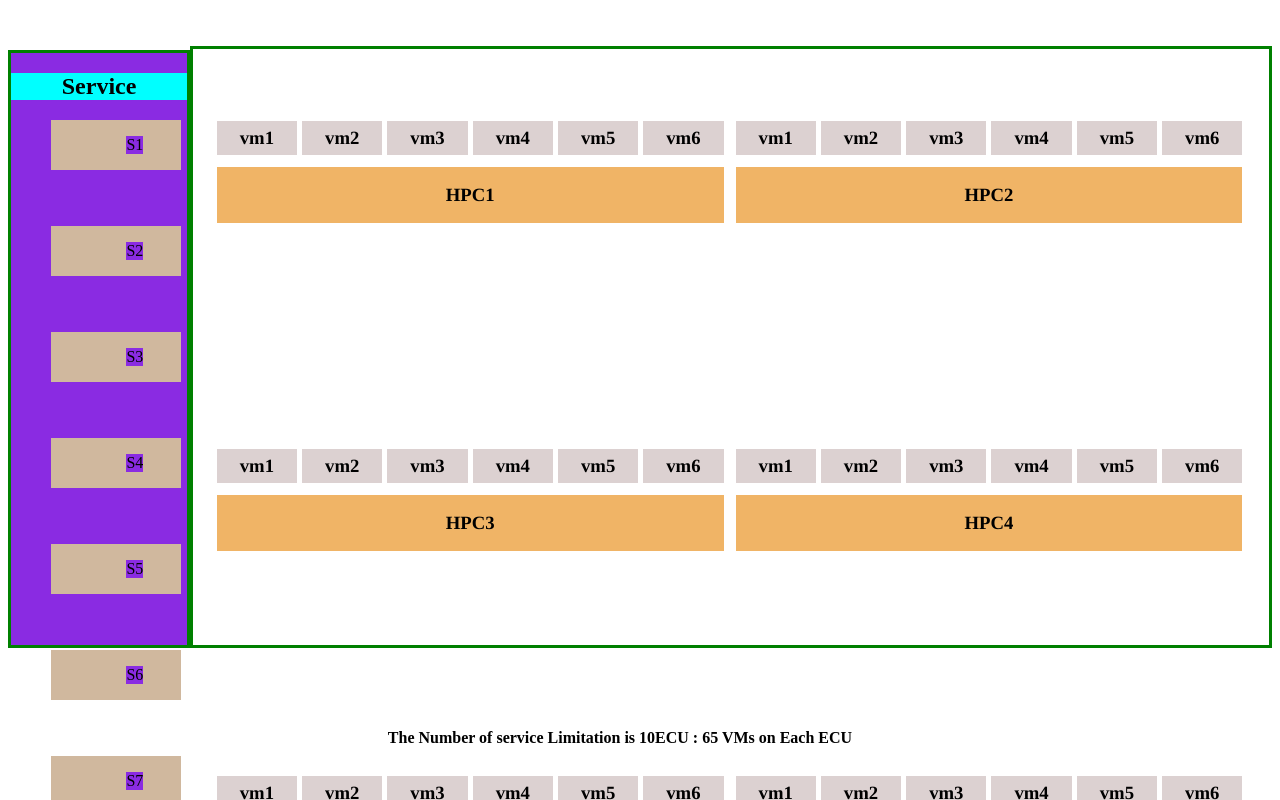
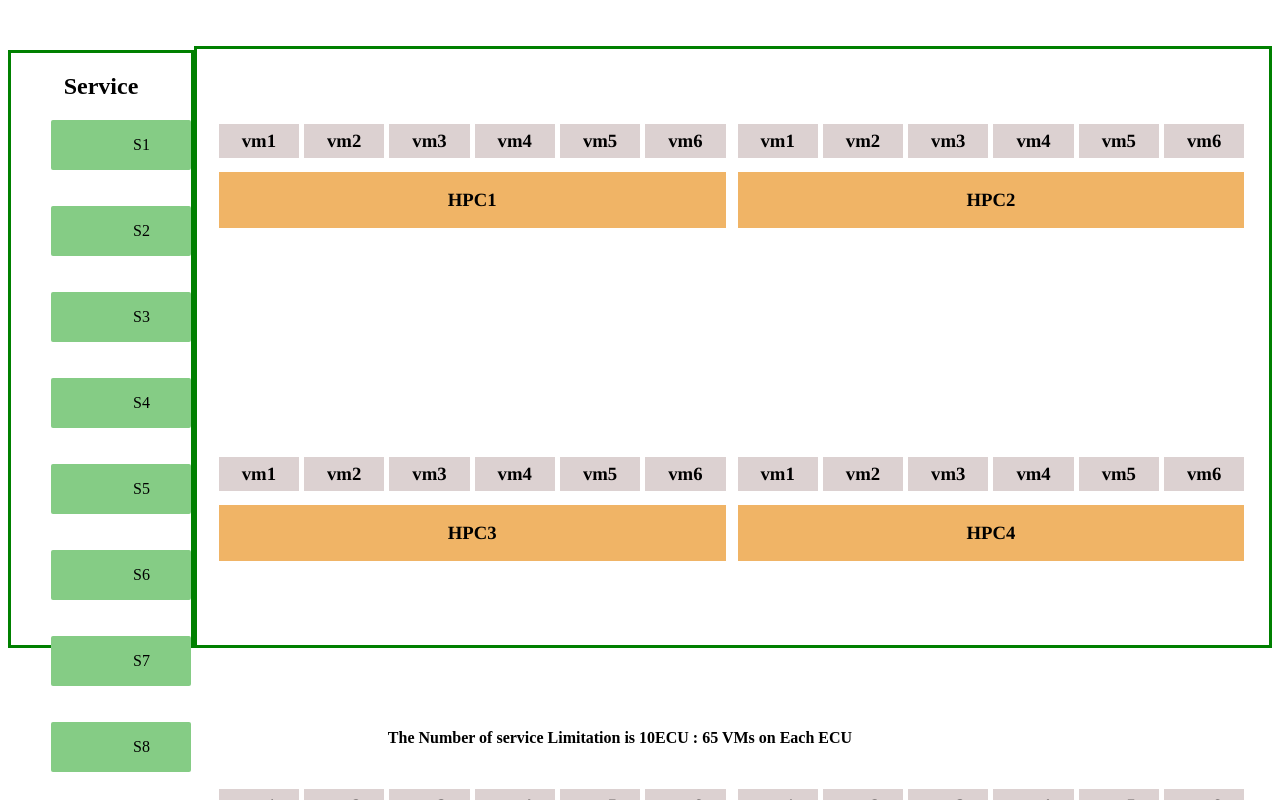
Before and after one commit to sharathR143/vue, a Nuxt app: page / in a window 1280 px wide. Shown: the top 800 px of the page. Built offline with nearby package versions, Linux system fonts and the light colour scheme.

Commit message:
Update HPC.vue

```diff
--- a/components/HPC.vue
+++ b/components/HPC.vue
@@ -202,31 +202,32 @@ const onDragDrop = (e) => {
 .service {
   background-color: rgb(151, 234, 151);
   text-align: center;
+  /* margin-bottom: px; */
 }
 .vm {
   background-color: rgb(220, 209, 209);
   padding: 6px 23px;
   font-family:  Times, serif;
-  margin-top: 10px;
+  margin-top: 13px;
 }
 .hpc {
   background-color: rgb(240, 180, 102);
   text-align: center;
   padding:17px 15px;
-  margin-top: 68px;
+  margin-top: 73px;
   font-family:  Times, serif;
 }
 .container {
   border: 3px solid green;
   width: 180px;
-  background-color: blueviolet;
+  /* background-color: blueviolet; */
   margin-top: 42px;
   /* overflow-y: auto; */
   /* height: 600px; */
 }
 .container-service {
   text-align: center;
-  background-color: aqua;
+  /* background-color: aqua; */
 }
 
 .server-wrapper {
@@ -236,15 +237,16 @@ const onDragDrop = (e) => {
 .server-wrapper li {
   display: flex;
   justify-content:space-evenly;
-  background-color: rgb(208, 184, 158);
+  background-color: rgb(133, 204, 133);
   text-align: center;
-  margin-bottom: 40px;
-  width: 130px;
+  margin-bottom: 20px;
+  border-radius: 2px;
+  width: 140px;
   cursor: pointer;
   list-style: none;
 }
 .server-wrapper  p {
-  background-color: blueviolet;
+  /* background-color: blueviolet;  */
   /* margin: 10px; */
 }
 
```
